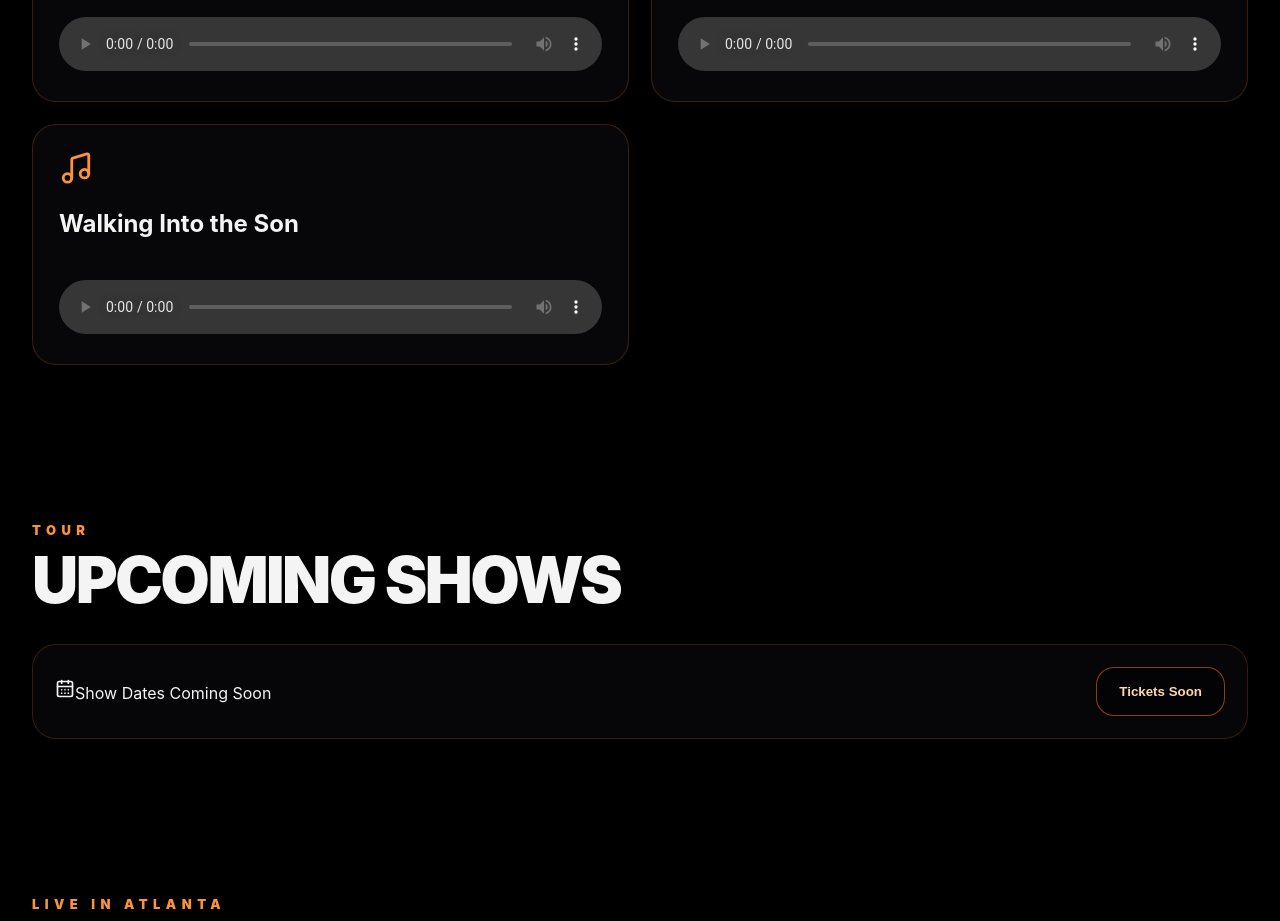
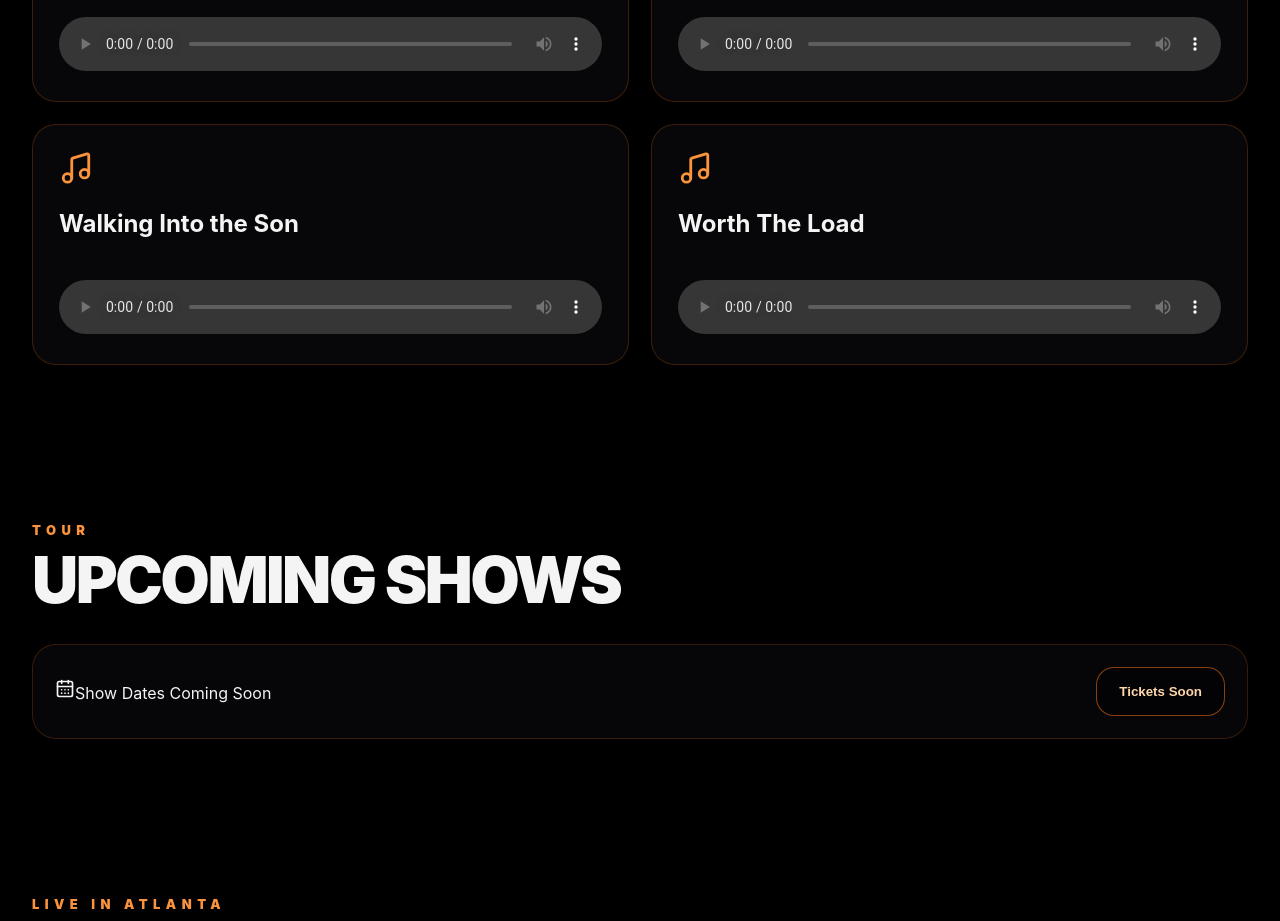
Before and after one commit to sjamesatlanta-scrapingpenny/scrapingpenny, a React (Vite) app in the folder scraping-penny-site/: page / in a window 1280 px wide. Shown: the part 1500-2421 px from the top of the page. Built offline with nearby package versions, Linux system fonts and the light colour scheme.

Commit message:
Update main.jsx

```diff
--- a/scraping-penny-site/src/main.jsx
+++ b/scraping-penny-site/src/main.jsx
@@ -36,6 +36,7 @@ function App() {
     ["Persecuted", "/audio/originals/Persecuted.mp3"],
     ["Mean Green Machine", "/audio/originals/Mean Green Machine.mp3"],
     ["Walking Into the Son", "/audio/originals/Walking Into the Son.mp3"],
+    ["Worth The Load", "/audio/originals/Worth The Load.mp3"]
   ];
 
   return (
```
